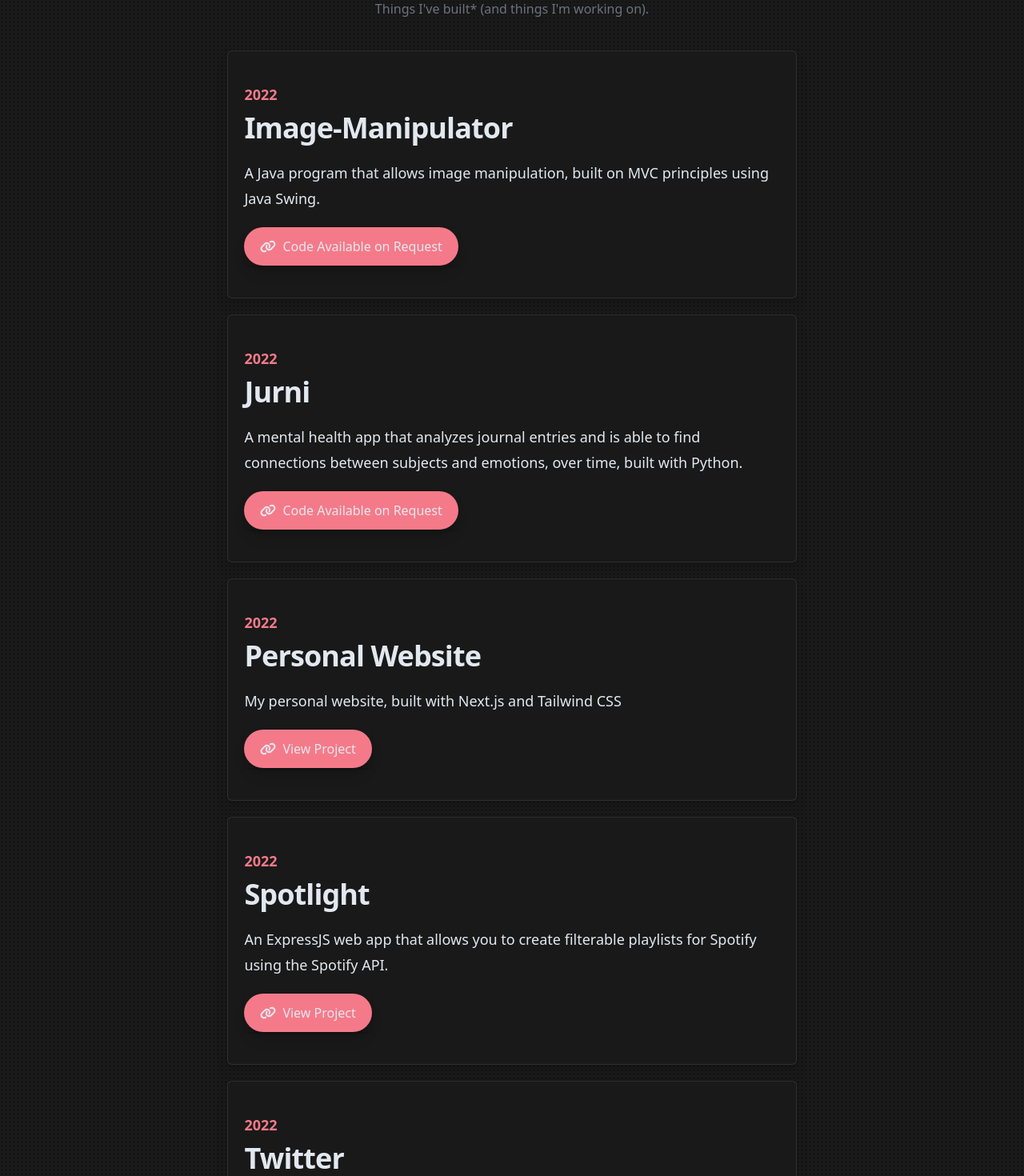
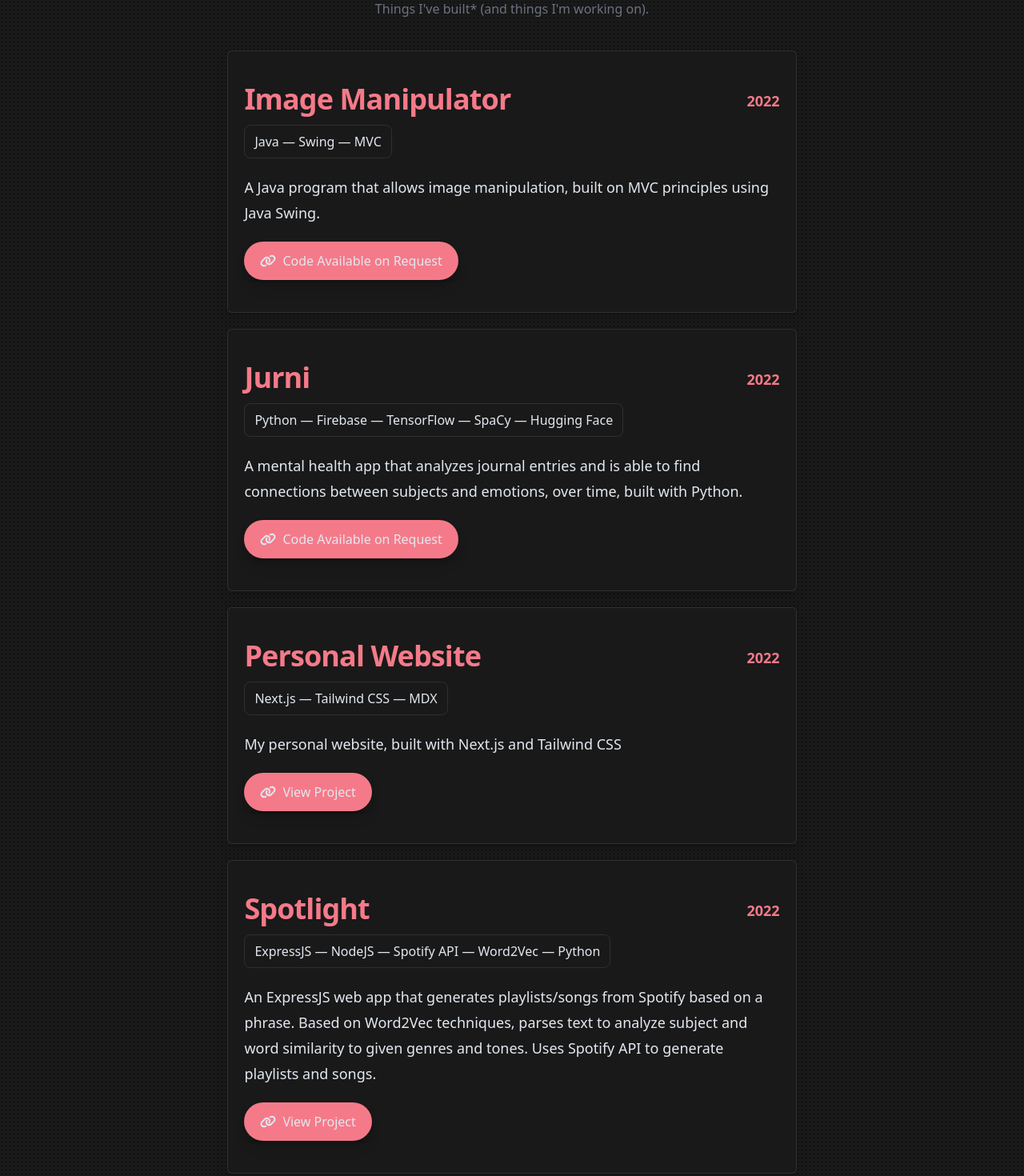
Before and after one commit to DOOduneye/portfolio, a Next.js app: page /projects in a window 1280 px wide. Shown: the part 110-1580 px from the top of the page at 80% size. Built offline with nearby package versions, Linux system fonts and the light colour scheme.

Commit message:
updated: projects page && edited:about page

```diff
--- a/components/ProjectCard.js
+++ b/components/ProjectCard.js
@@ -10,13 +10,16 @@ export default function ProjectCard(props) {
         <a href={url} rel="noopener noreferrer">
             <div className="py-10 px-5 rounded-md shadow-lg bg-[#191919] drop-shadow-lg shadow-gray-900/5 border border-zinc-100/10 hover:border-zinc-200/50 hover:inner-shadow hover:transition ease-in-out delay-150 hover:-translate-y-2 hover:scale-200 duration-300">
                 <div className="mx-auto max-w-prose text-lg hover:inner-shadow hover:rounded-lg">
-                    <h1>
-                        <span className="block text-lg font-semibold text-[#F57A89]">
-                            {props.project.frontmatter.date}
+                    <h1 className="flex flex-col gap-3 text-slate-200">
+                        <span className="flex flex-row gap-5 justify-between text-[#F57A89]">
+                            <span className="block text-3xl font-bold leading-8 tracking-tight sm:text-4xl">
+                                {props.project.frontmatter.title}
+                            </span>
+                            <span className="block text-lg font-semibold items-end mt-2">
+                                    {props.project.frontmatter.date}
+                            </span>
                         </span>
-                        <span className="mt-2 block text-3xl font-bold leading-8 tracking-tight text-slate-200 sm:text-4xl">
-                            {props.project.frontmatter.title}
-                        </span>
+                        <span className="block text-base font-medium rounded-lg px-3 py-2 text-left border border-zinc-100/10 w-max">{props.project.frontmatter.stack}</span>
                     </h1>
 
                     <p className="mt-5 text-lg leading-8 text-slate-200 text-left">
--- a/content/projects/image-manipulator.mdx
+++ b/content/projects/image-manipulator.mdx
@@ -1,7 +1,8 @@
 ---
-title: 'Image-Manipulator'
+title: 'Image Manipulator'
 date: '2022'
 description: 'A Java program that allows image manipulation, built on MVC principles using Java Swing.'
+stack: 'Java — Swing — MVC'
 link: '#'
 button: 'Code Available on Request'
 ---
--- a/content/projects/jurni.mdx
+++ b/content/projects/jurni.mdx
@@ -2,6 +2,7 @@
 title: 'Jurni'
 date: '2022'
 description: 'A mental health app that analyzes journal entries and is able to find connections between subjects and emotions, over time, built with Python.'
+stack: 'Python — Firebase — TensorFlow — SpaCy — Hugging Face'
 link: '#'
 button: 'Code Available on Request'
 ---
--- a/content/projects/personal-website.mdx
+++ b/content/projects/personal-website.mdx
@@ -2,6 +2,7 @@
 title: 'Personal Website'
 date: '2022'
 description: 'My personal website, built with Next.js and Tailwind CSS'
+stack: 'Next.js — Tailwind CSS — MDX'
 link: 'github.com/dooduneye/dooduneye.github.io'
 button: 'View Project'
 ---
--- a/content/projects/spotlight.mdx
+++ b/content/projects/spotlight.mdx
@@ -1,7 +1,8 @@
 ---
 title: 'Spotlight'
 date: '2022'
-description: 'An ExpressJS web app that allows you to create filterable playlists for Spotify using the Spotify API.'
+description: 'An ExpressJS web app that generates playlists/songs from Spotify based on a phrase. Based on Word2Vec techniques, parses text to analyze subject and word similarity to given genres and tones. Uses Spotify API to generate playlists and songs.'
+stack: 'ExpressJS — NodeJS — Spotify API — Word2Vec — Python'
 link: 'github.com/dooduneye/spotlight'
 button: 'View Project'
 ---
--- a/content/projects/tuiter.mdx
+++ b/content/projects/tuiter.mdx
@@ -1,7 +1,8 @@
 ---
-title: 'Twitter'
+title: 'Tuiter'
 date: '2022'
 description: 'A Twitter Clone built with React.JS, Bootstrap, and MongoDB.'
 link: 'github.com/dooduneye/tuiter-react-web-app'
+stack: 'Express — MongoDB — React.JS — Bootstrap — Node.JS'
 button: 'View Project'
 ---
--- a/package.json
+++ b/package.json
@@ -30,11 +30,11 @@
         "react-dom": "18.2.0",
         "sass": "^1.55.0",
         "styled-components": "^5.3.6",
-        "tailwind-styled-components": "^2.2.0",
-        "twin.macro": "^2.8.2"
+        "tailwind-styled-components": "^2.2.0"
     },
     "devDependencies": {
         "autoprefixer": "^10.4.13",
+        "babel-plugin-styled-components": "^2.0.7",
         "eslint": "8.26.0",
         "eslint-config-next": "13.0.0",
         "postcss": "^8.4.18",
```
Also changed, not shown: content/about.mdx (+5 -5 lines), 1 other file (tests, documents, lock files or other folders).
